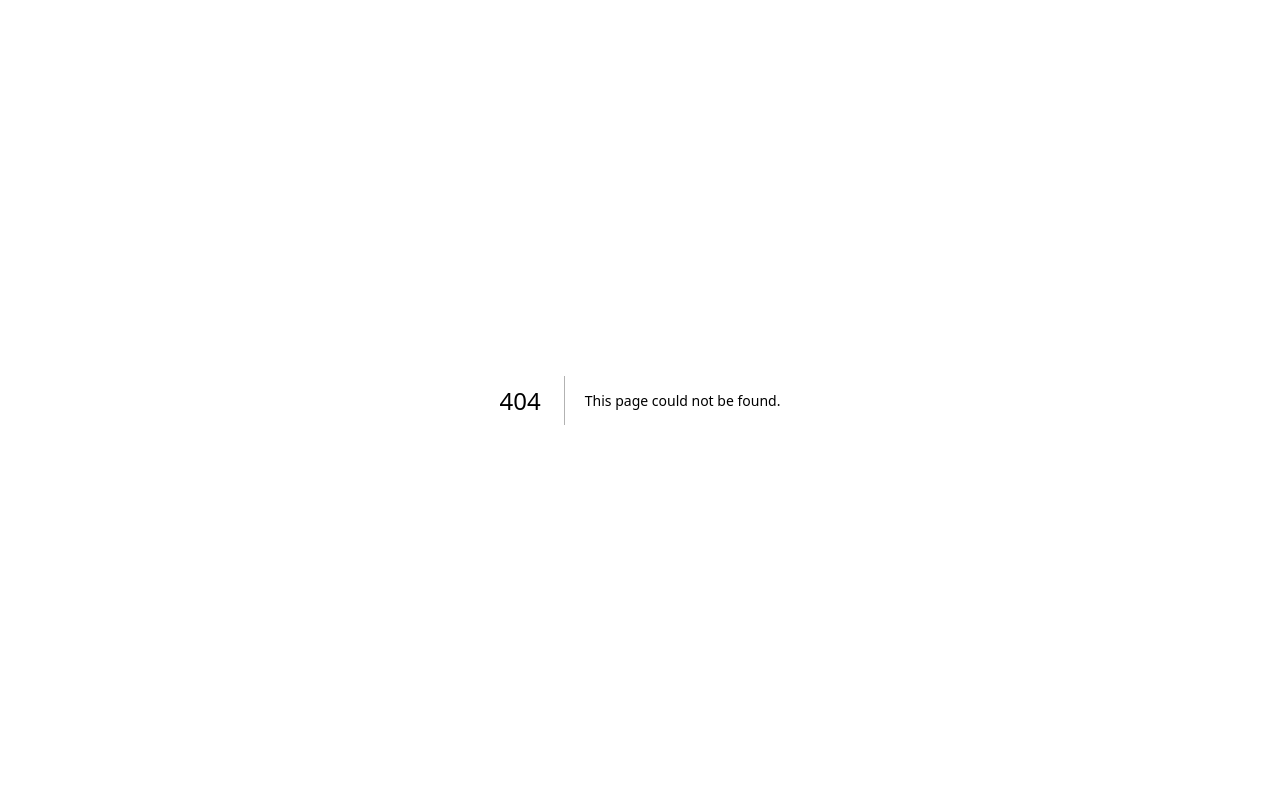
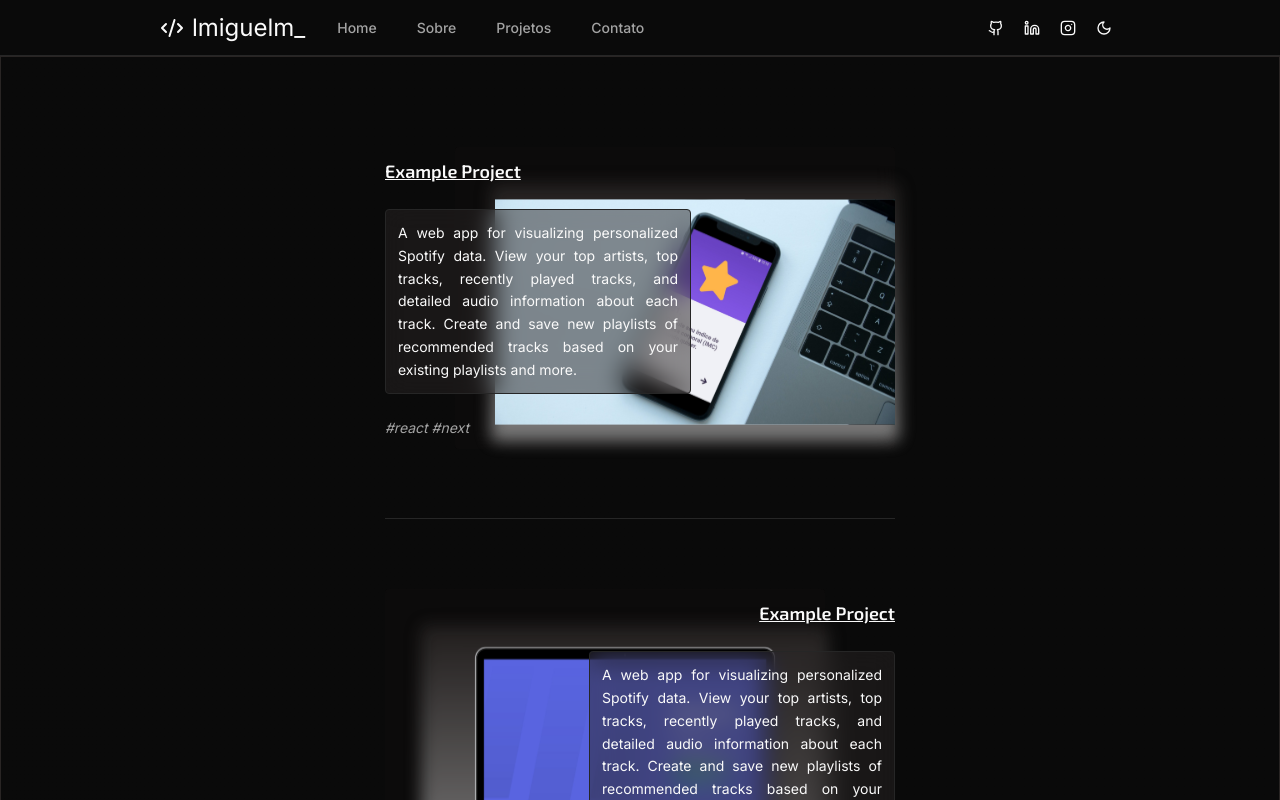
Before and after one commit to lmiguelm/me, a Next.js app: page /projects in a window 1280 px wide. Before the commit this address had no page. Shown: the top 800 px of the page. Built offline with nearby package versions, Linux system fonts and the light colour scheme.

Commit message:
feat: projects page

```diff
--- a/src/app/(home)/sections/projects-section.tsx
+++ b/src/app/(home)/sections/projects-section.tsx
@@ -8,7 +8,7 @@ export function ProjectsSection() {
     <LinearBackground className="col-span-2 max-lg:col-span-1 p-3 gap-6 flex flex-col rounded-lg">
       <div className="flex justify-between items-center">
         <Subtitle>Projetos</Subtitle>
-        <Link href="#" title="Ver Todos" />
+        <Link href="/projects" title="Ver Todos" />
       </div>
 
       <div className="grid grid-cols-3 max-lg:grid-cols-1 gap-6">
--- a/src/app/fonts.ts
+++ b/src/app/fonts.ts
@@ -15,7 +15,7 @@ export const ubuntu_700 = Ubuntu({
   subsets: ["latin"],
 });
 
-export const ubuntu_500 = Exo_2({
+export const exo_2 = Exo_2({
   weight: "600",
   subsets: ["latin"],
 });
--- a/src/app/layout.tsx
+++ b/src/app/layout.tsx
@@ -6,7 +6,10 @@ import "../global.css";
 import { inter } from "./fonts";
 
 export const metadata: Metadata = {
-  title: "< lmiguelm />",
+  title: {
+    template: "lmiguelm | %s",
+    default: "lmiguelm",
+  },
   description: "Portfólio de Luis Miguel",
 };
 
--- /dev/null
+++ b/src/app/projects/layout.tsx
@@ -0,0 +1,23 @@
+import type { Metadata } from "next";
+
+import { Header } from "@/components/header";
+import "../../global.css";
+
+export const metadata: Metadata = {
+  title: "Projetos",
+  description: "Projetos desenvolvidos por Luis Miguel",
+};
+
+export default function RootLayout({
+  children,
+}: {
+  children: React.ReactNode;
+}) {
+  return (
+    <>
+      <Header />
+
+      {children}
+    </>
+  );
+}
--- /dev/null
+++ b/src/app/projects/page.tsx
@@ -0,0 +1,18 @@
+import { LinearBackground } from "@/components/linear-background";
+import { ProjectCardDetail } from "@/components/project-card-detail";
+import { Separator } from "@/components/ui/separator";
+
+export default function Projects() {
+  return (
+    <LinearBackground
+      variant="secondary"
+      className="min-h-full-with-header flex flex-col py-[100px] max-lg:py-[30px] space-y-20 px-[30%] max-md:px-[30px]"
+    >
+      <ProjectCardDetail alt="teste" src="/imc-app.svg" />
+      <Separator />
+      <ProjectCardDetail alt="teste" src="/thumbnail.svg" reverse />
+      <Separator />
+      <ProjectCardDetail alt="teste" src="/imc-app.svg" />
+    </LinearBackground>
+  );
+}
--- a/src/components/header.tsx
+++ b/src/components/header.tsx
@@ -10,10 +10,10 @@ import { ToggleThemeButton } from "./toggle-theme-button";
 
 export function Header() {
   return (
-    <header className="w-full h-14 flex p items-center justify-around max-sm:justify-between max-sm:px-3 border-b">
+    <header className="w-full h-14 flex p items-center justify-around max-sm:justify-between max-sm:px-3 border-b bg-background">
       <div className="flex items-center justify-center">
         <Link
-          href="#"
+          href="/"
           className="flex items-center justify-center gap-2 pr-4 sm:hover:scale-110 transition-all"
         >
           <Code2 className="max-sm:hidden" />
--- a/src/components/menu.tsx
+++ b/src/components/menu.tsx
@@ -1,7 +1,7 @@
 import { Code2, Menu as MenuIcon } from "lucide-react";
 import Link from "next/link";
 
-import { ButtonIcon } from "./ButtonIcon";
+import { ButtonIcon } from "./button-icon";
 
 import { routesNames } from "@/utils/routes";
 import { Separator } from "./ui/separator";
--- /dev/null
+++ b/src/components/project-card-detail.tsx
@@ -0,0 +1,58 @@
+import Image, { ImageProps } from "next/image";
+import Link from "next/link";
+import { AnimatedBorderEffect } from "./animated-border-effect";
+import { Subtitle } from "./subtitle";
+
+type Props = ImageProps & {
+  reverse?: boolean;
+};
+
+export function ProjectCardDetail({ reverse = false, ...props }: Props) {
+  return (
+    <div
+      data-reverse={reverse}
+      className="relative flex data-[reverse=true]:flex-row-reverse max-lg:data-[reverse=true]:flex-col-reverse items-center max-lg:flex-col-reverse"
+    >
+      <div
+        data-reverse={reverse}
+        className="space-y-6 z-10 w-3/5 max-lg:w-full flex flex-col data-[reverse=true]:items-end max-lg:pt-6"
+      >
+        <Link
+          href="#"
+          className="underline hover:text-muted-foreground transition-all "
+        >
+          <Subtitle>Example Project</Subtitle>
+        </Link>
+
+        <div className="bg-highlight/50 backdrop-blur-md p-3 rounded border">
+          <p className="leading-relaxed text-sm text-justify">
+            A web app for visualizing personalized Spotify data. View your top
+            artists, top tracks, recently played tracks, and detailed audio
+            information about each track. Create and save new playlists of
+            recommended tracks based on your existing playlists and more.
+          </p>
+        </div>
+
+        <p className="text-sm text-muted-foreground italic">#react #next</p>
+      </div>
+
+      <div
+        data-reverse={reverse}
+        className="absolute max-lg:relative data-[reverse=false]:right-0 data-[reverse=true]:left-0 rounded pt-10 pl-10 pb-3 max-lg:p-0 max-lg:inset-0 bg-highlight/10 backdrop-blur-md"
+      >
+        <AnimatedBorderEffect>
+          <div className="overflow-hidden">
+            <Link href="#">
+              <Image
+                height={500}
+                width={500}
+                className="h-[250px] w-[400px] rounded rounded-r-none transition-transform hover:scale-110"
+                {...props}
+              />
+            </Link>
+          </div>
+        </AnimatedBorderEffect>
+      </div>
+    </div>
+  );
+}
--- a/src/components/project-card.tsx
+++ b/src/components/project-card.tsx
@@ -5,7 +5,7 @@ import { AspectRatio } from "./ui/aspect-ratio";
 
 export function ProjectCard() {
   return (
-    <Tooltip message="Project Name ">
+    <Tooltip message="Project Name">
       <Link href="#">
         <div className="overflow-hidden">
           <AspectRatio ratio={16 / 9}>
@@ -13,8 +13,8 @@ export function ProjectCard() {
               height={500}
               width={500}
               alt="project"
-              src="/_f82d7182-c059-4bcd-abc2-fbae4003b2f7.jpg"
-              className="rounded transition-transform hover:scale-125"
+              src="/thumbnail.svg"
+              className="rounded transition-transform hover:scale-105"
             />
           </AspectRatio>
         </div>
--- a/src/components/subtitle.tsx
+++ b/src/components/subtitle.tsx
@@ -1,4 +1,4 @@
-import { ubuntu_500 } from "@/app/fonts";
+import { exo_2 } from "@/app/fonts";
 import { ComponentProps } from "react";
 import { twMerge } from "tailwind-merge";
 
@@ -6,8 +6,6 @@ type Props = ComponentProps<"h2">;
 
 export function Subtitle(props: Props) {
   return (
-    <h2 className={twMerge(ubuntu_500.className, "text-lg")}>
-      {props.children}
-    </h2>
+    <h2 className={twMerge(exo_2.className, "text-lg")}>{props.children}</h2>
   );
 }
```
Also changed, not shown: public/imc-app.svg (added), public/thumbnail.svg (added).
